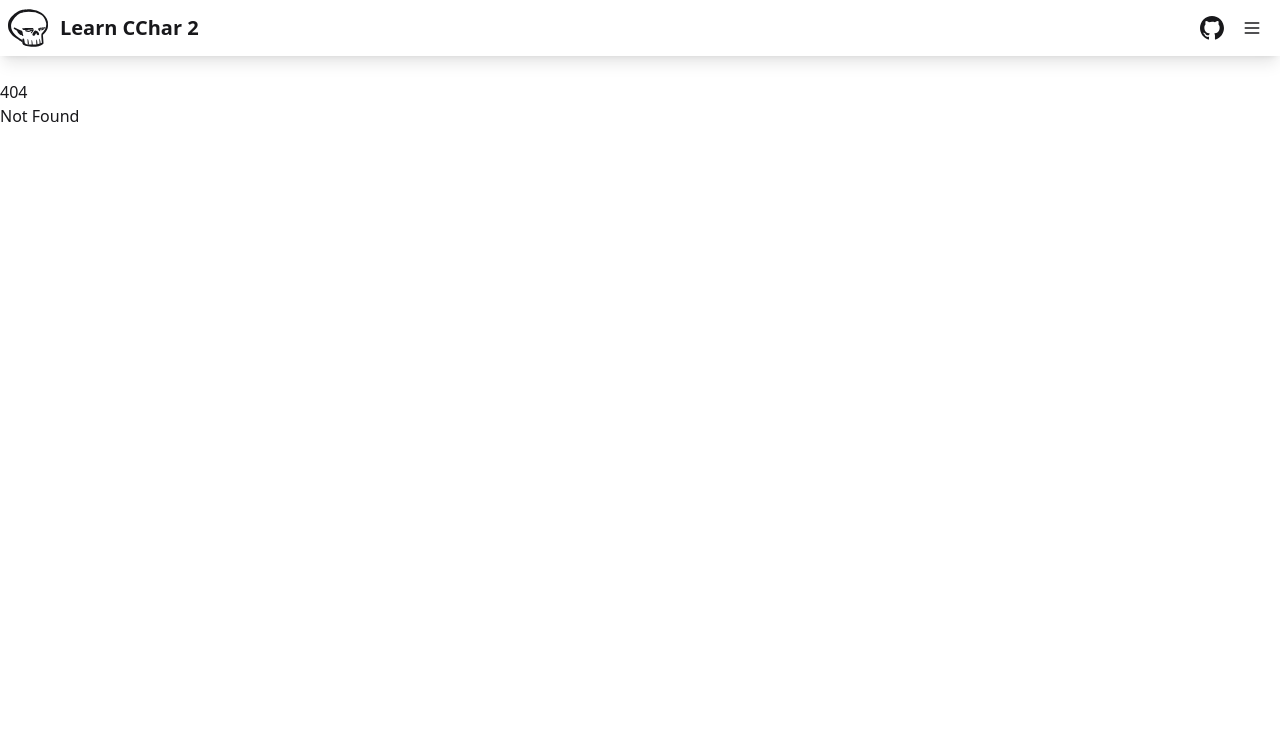
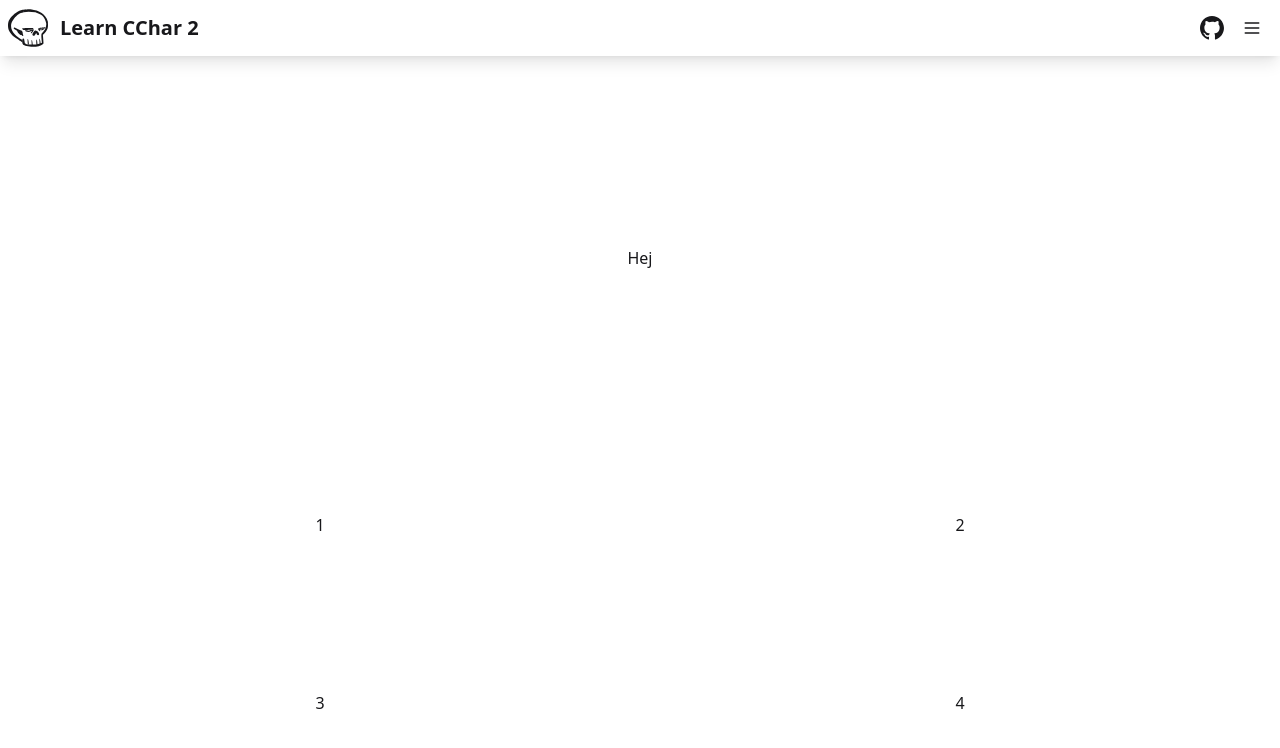
Before and after one commit to MagicBOTAlex/LearnCChar2, a SvelteKit app in the folder tauri/: page /learn/basic in a window 1280 px wide. Before the commit this address had no page. Shown: the top 748 px of the page. Built offline with nearby package versions, Linux system fonts and the light colour scheme.

Commit message:
slight setup

```diff
--- a/tauri/package.json
+++ b/tauri/package.json
@@ -16,7 +16,10 @@
     "@tailwindcss/vite": "^4.1.8",
     "@tauri-apps/api": "^2",
     "@tauri-apps/plugin-opener": "^2",
+    "android-arm64": "^8.0.11",
     "lucide-svelte": "^0.513.0",
+    "prettier": "^3.5.3",
+    "prettier-plugin-svelte": "^3.4.0",
     "tailwindcss": "^4.1.8"
   },
   "devDependencies": {
@@ -25,6 +28,7 @@
     "@sveltejs/vite-plugin-svelte": "^5.0.0",
     "@tauri-apps/cli": "^2",
     "daisyui": "^5.0.43",
+    "lightningcss.android-arm64.node": "^1.29.3-1",
     "svelte": "^5.0.0",
     "svelte-check": "^4.0.0",
     "typescript": "~5.6.2",
--- a/tauri/src/routes/+page.svelte
+++ b/tauri/src/routes/+page.svelte
@@ -5,6 +5,8 @@
   // A little further down, it says: "The string provided to Command.sidecar must match one of the strings defined in the externalBin configuration array."
 
   // That was venting lol. I forgor...💀
+
+  window.location.href = "/learn/basic";
 </script>
 
 <div class="prose grid place-items-center h-full">
--- /dev/null
+++ b/tauri/src/routes/learn/basic/+page.svelte
@@ -0,0 +1,12 @@
+<script>
+
+</script>
+
+<div class="flex flex-col justify-around items-center h-full w-full">
+  <div class="flex w-full h-full justify-center items-center">Hej</div>
+  <div class="grid grid-cols-2 items-center w-full h-full">
+    {#each { length: 4 } as _, i}
+      <div class="flex justify-center items-center">{i +1}</div>
+    {/each}
+  </div>
+</div>
```
Also changed, not shown: 1 other file (tests, documents, lock files or other folders).
